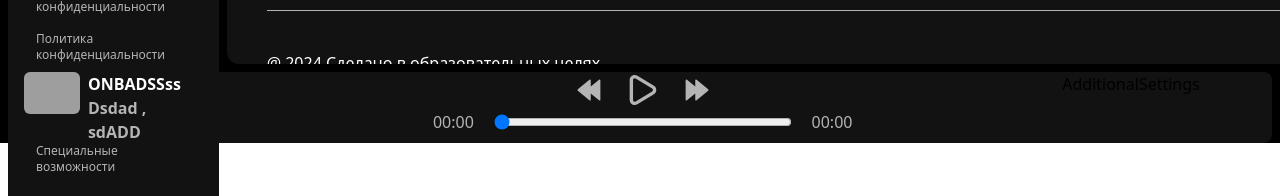
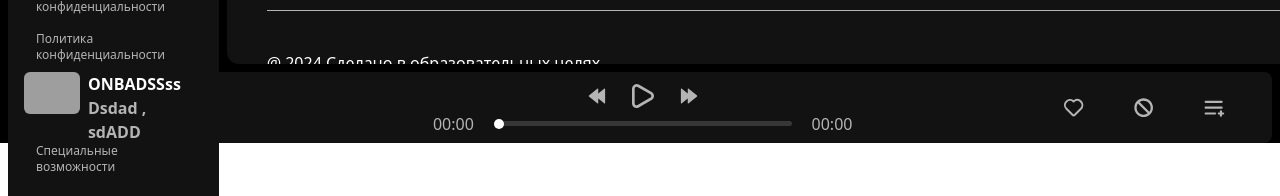
Before and after one commit to neyasno/MusicApp, a React (Vite) app in the folder socialnetwork/frontend/: page / in a window 1280 px wide. Shown: the part 657-853 px from the top of the page. Built offline with nearby package versions, Linux system fonts and the light colour scheme; grey boxes are pictures that could not be loaded.

Commit message:
player-fix

```diff
--- a/socialnetwork/frontend/src/Pages/MainPage/MainPageParts/Player/AdditionalSettings.tsx
+++ /dev/null
@@ -1,6 +0,0 @@
-
-export default function AdditionalSettings() {
-  return (
-    <div className='w-3/12'>AdditionalSettings</div>
-  )
-}
--- a/socialnetwork/frontend/src/Pages/MainPage/MainPageParts/Player/Player.tsx
+++ b/socialnetwork/frontend/src/Pages/MainPage/MainPageParts/Player/Player.tsx
@@ -1,7 +1,7 @@
 
-import AdditionalSettings from "./AdditionalSettings";
-import Controller from "./Controller";
-import PlayerTrack from "./PlayerTrack";
+import AdditionalSettings from "./PlayerComponents/AdditionalSettings";
+import Controller from "./PlayerComponents/Controller";
+import PlayerTrack from "./PlayerComponents/PlayerTrack";
 
 
 export default function Player() {
--- /dev/null
+++ b/socialnetwork/frontend/src/Pages/MainPage/MainPageParts/Player/PlayerComponents/AdditionalSettings.tsx
@@ -0,0 +1,22 @@
+
+export default function AdditionalSettings() {
+  return (
+    <div className='w-3/12 flex justify-center items-center'>
+      <button className="w-1/3">
+        <svg className="w-1/3 fill-main_l_grey" viewBox="0 0 24 24" >
+          <path d="M20.16 5A6.29 6.29 0 0 0 12 4.36a6.27 6.27 0 0 0-8.16 9.48l6.21 6.22a2.78 2.78 0 0 0 3.9 0l6.21-6.22a6.27 6.27 0 0 0 0-8.84m-1.41 7.46-6.21 6.21a.76.76 0 0 1-1.08 0l-6.21-6.24a4.29 4.29 0 0 1 0-6 4.27 4.27 0 0 1 6 0 1 1 0 0 0 1.42 0 4.27 4.27 0 0 1 6 0 4.29 4.29 0 0 1 .08 6Z"/>
+        </svg>
+      </button>
+      <button className="w-1/3">
+        <svg className="w-1/3 fill-main_l_grey" viewBox="0 0 20 20" >
+        <path d="M4 10c0-1.294.416-2.49 1.115-3.471l8.356 8.356A5.96 5.96 0 0 1 10 16c-3.309 0-6-2.691-6-6m12 0c0 1.294-.416 2.49-1.115 3.471L6.529 5.115A5.96 5.96 0 0 1 10 4c3.309 0 6 2.691 6 6M2 10c0 4.411 3.589 8 8 8s8-3.589 8-8-3.589-8-8-8-8 3.589-8 8" />
+        </svg>
+      </button>
+      <button className="w-1/3">
+        <svg className="w-1/3 fill-main_l_grey" viewBox="0 0 256 256" >
+          <path d="M28 64a12 12 0 0 1 12-12h176a12 12 0 0 1 0 24H40a12 12 0 0 1-12-12m12 76h176a12 12 0 0 0 0-24H40a12 12 0 0 0 0 24m104 40H40a12 12 0 0 0 0 24h104a12 12 0 0 0 0-24m88 0h-12v-12a12 12 0 0 0-24 0v12h-12a12 12 0 0 0 0 24h12v12a12 12 0 0 0 24 0v-12h12a12 12 0 0 0 0-24"/>
+        </svg>
+      </button>
+    </div>
+  )
+}
--- a/socialnetwork/frontend/src/Pages/MainPage/MainPageParts/Player/Controller.tsx
+++ b/socialnetwork/frontend/src/Pages/MainPage/MainPageParts/Player/PlayerComponents/Controller.tsx
@@ -20,7 +20,7 @@ export default function Controller() {
     }
 
     const updateTime = () =>{
-        if(audio.current?.currentTime){
+        if(audio.current){
             setCurrentTime( Math.floor(audio.current?.currentTime) )
         }
     }
@@ -57,35 +57,40 @@ export default function Controller() {
 
         <audio src="/222.mp3" ref={audio}> </audio>
 
-        <div className='flex justify-center items-center'>
+        <div className='flex justify-center items-center '>
+
             <button>
-                <svg className="w-7 fill-main_l_grey" viewBox="0 0 32 32" transform="scale(-1 1)" >
+                <svg className="w-5 fill-main_l_grey" viewBox="0 0 32 32" transform="scale(-1 1)" >
                     <path d="M28.448 17.261 15.552 27.739C14.698 28.432 14 28.1 14 27v-6.938l-9.448 7.676C3.698 28.432 3 28.1 3 27V5c0-1.1.698-1.432 1.552-.739L14 11.937V5c0-1.1.698-1.432 1.552-.739l12.896 10.478c.854.693.854 1.829 0 2.522" />
                 </svg>
             </button>
+
             <button className="px-5" onClick={()=>{playAudio()}}>
 
-                <svg className="w-10 fill-main_l_grey" viewBox="-4 -3 24 24" >
-                    <path d="M13.82 9.523a.976.976 0 0 0-.324-1.363L3.574 2.128a1.03 1.03 0 0 0-.535-.149c-.56 0-1.013.443-1.013.99V15.03c0 .185.053.366.153.523.296.464.92.606 1.395.317l9.922-6.031c.131-.08.243-.189.325-.317zm.746 1.997-9.921 6.031c-1.425.867-3.3.44-4.186-.951A2.9 2.9 0 0 1 0 15.03V2.97C0 1.329 1.36 0 3.04 0c.567 0 1.123.155 1.605.448l9.921 6.032c1.425.866 1.862 2.696.975 4.088-.246.386-.58.712-.975.952"/>
+                <svg className="w-8 fill-main_l_grey" viewBox="0 0 24 24" >
+                {isPlaying&&<path d="M9 6a1 1 0 0 1 1 1v10a1 1 0 1 1-2 0V7a1 1 0 0 1 1-1m6 0a1 1 0 0 1 1 1v10a1 1 0 1 1-2 0V7a1 1 0 0 1 1-1"/>}
+                {!isPlaying&&<path d="M18.54 9 8.88 3.46a3.42 3.42 0 0 0-5.13 3v11.12A3.42 3.42 0 0 0 7.17 21a3.43 3.43 0 0 0 1.71-.46L18.54 15a3.42 3.42 0 0 0 0-5.92Zm-1 4.19-9.66 5.62a1.44 1.44 0 0 1-1.42 0 1.42 1.42 0 0 1-.71-1.23V6.42a1.42 1.42 0 0 1 .71-1.23A1.5 1.5 0 0 1 7.17 5a1.54 1.54 0 0 1 .71.19l9.66 5.58a1.42 1.42 0 0 1 0 2.46Z"/>}
                 </svg>
             </button>
+
             <button>
-                <svg className="w-7 fill-main_l_grey" viewBox="0 0 32 32" >
+                <svg className="w-5 fill-main_l_grey" viewBox="0 0 32 32" >
                     <path d="M28.448 17.261 15.552 27.739C14.698 28.432 14 28.1 14 27v-6.938l-9.448 7.676C3.698 28.432 3 28.1 3 27V5c0-1.1.698-1.432 1.552-.739L14 11.937V5c0-1.1.698-1.432 1.552-.739l12.896 10.478c.854.693.854 1.829 0 2.522"/>
                 </svg>
             </button>
         </div>
 
-        <div className="flex w-1/2 pb-3 text-main_l_grey">
+        <div className="flex w-1/2  text-main_l_grey items-center">
             <p>{setTime(currentTime)}</p>
 
-            <input type="range" className="w-full rounded-full mx-5  hover:bg-main_red"
+            <input type="range" className="w-full mx-5 rounded-full p-0 music_range"
                     value={currentTime}
                     min={0}
                     max={ audio.current?.duration ? Math.floor(audio.current?.duration) : 100}
                     onChange={
                         (action)=>{
-                            if(audio.current?.currentTime){
+                            console.log("change" , audio.current?.currentTime)
+                            if(audio.current){
                                 audio.current.currentTime = Number.parseInt(action.currentTarget?.value)
                             }
                         }
--- a/socialnetwork/frontend/src/Pages/MainPage/MainPageParts/Player/PlayerTrack.tsx
+++ b/socialnetwork/frontend/src/Pages/MainPage/MainPageParts/Player/PlayerComponents/PlayerTrack.tsx
@@ -1,6 +1,6 @@
 
 import { Link } from 'react-router-dom'
-import { ITrackPortative } from '../MainContent/MainContentComponents/TrackComponents/TrackPortative'
+import { ITrackPortative } from '../../MainContent/MainContentComponents/TrackComponents/TrackPortative'
 
 export default function PlayerTrack({title , description , img ,  time , link}:ITrackPortative) {
   return (
--- a/socialnetwork/frontend/src/index.css
+++ b/socialnetwork/frontend/src/index.css
@@ -17,3 +17,19 @@ html , body{
 .test{
     border: 1px solid green;
 }
+
+.music_range{
+    appearance: none;
+    height: 5px;
+    background: rgb(55,55,55);
+}
+
+.music_range::-webkit-slider-thumb{
+    appearance: none;
+    background-color: white;
+    width: 10px;
+    height: 10px;
+    border-radius: 100%;
+    justify-content: center;
+    padding: 4px;
+}
```
